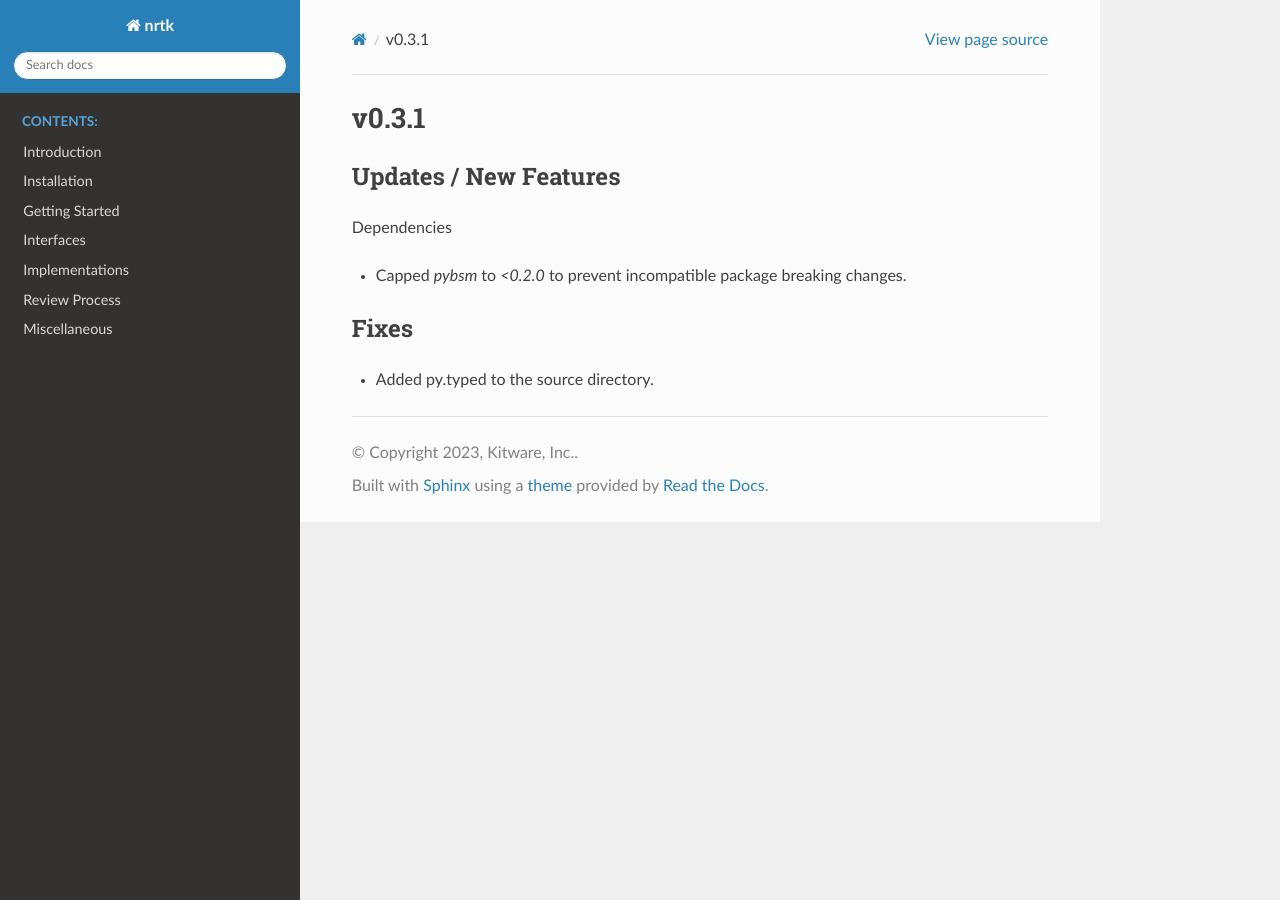
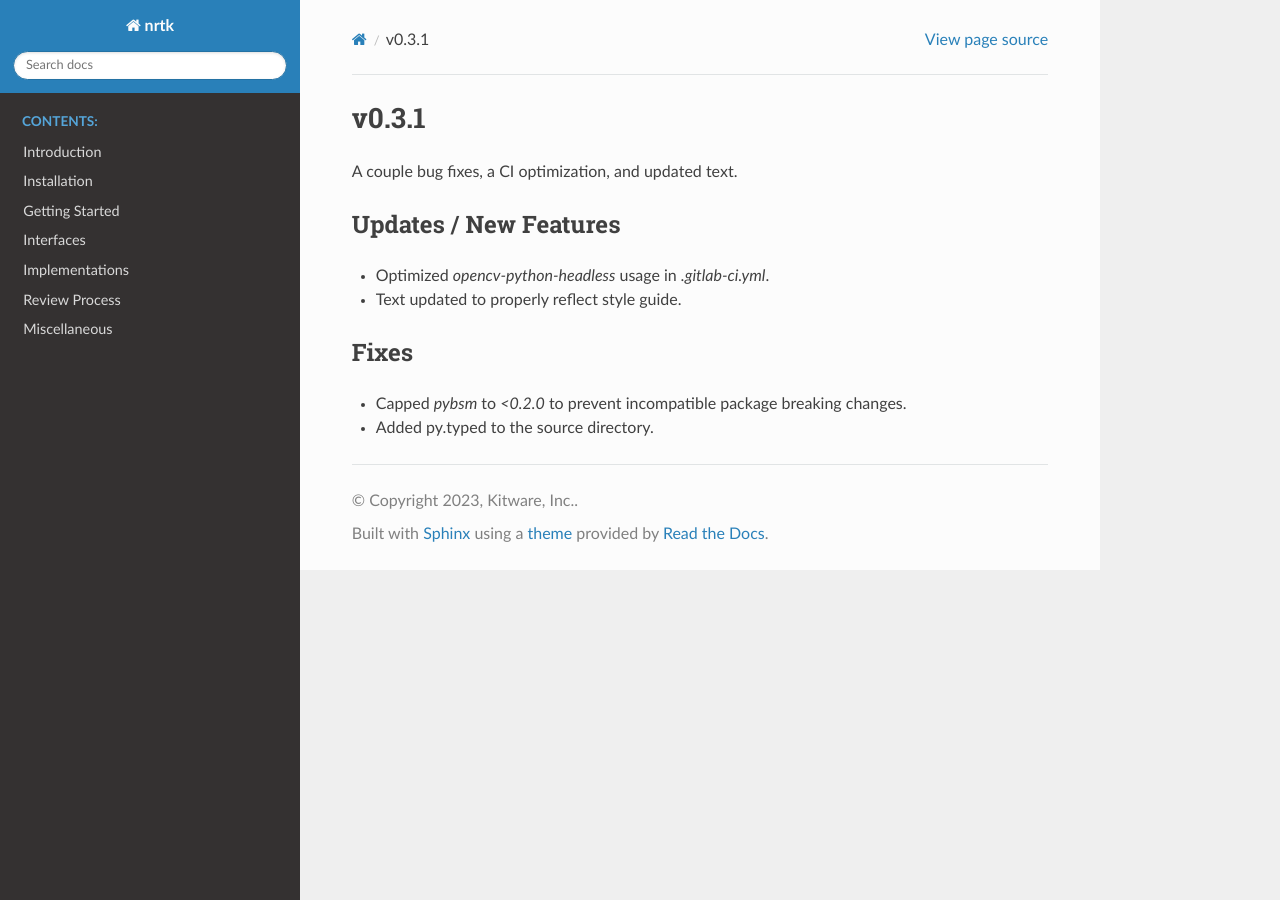
Before and after one commit to Kitware/nrtk, a Sphinx documentation site: the page built from docs/release_notes/v0.3.1.rst, in a window 1280 px wide. Built offline with Sphinx 7.4.7 and the Read the Docs theme 2.0.0, drawn with Linux system fonts in a browser that asks for light colours; pages that are not in the unit, such as notebooks, are missing from menus; the version number is read from the project's files by our own code.

Commit message:
Added release description.

```diff
--- a/docs/release_notes/v0.3.1.rst
+++ b/docs/release_notes/v0.3.1.rst
@@ -1,14 +1,18 @@
 v0.3.1
 ======
+
+A couple bug fixes, a CI optimization, and updated text.
 
 Updates / New Features
 ----------------------
 
-Dependencies
+* Optimized `opencv-python-headless` usage in `.gitlab-ci.yml`.
 
-* Capped `pybsm` to `<0.2.0` to prevent incompatible package breaking changes.
+* Text updated to properly reflect style guide.
 
 Fixes
 -----
 
+* Capped `pybsm` to `<0.2.0` to prevent incompatible package breaking changes.
+
 * Added py.typed to the source directory.
```
